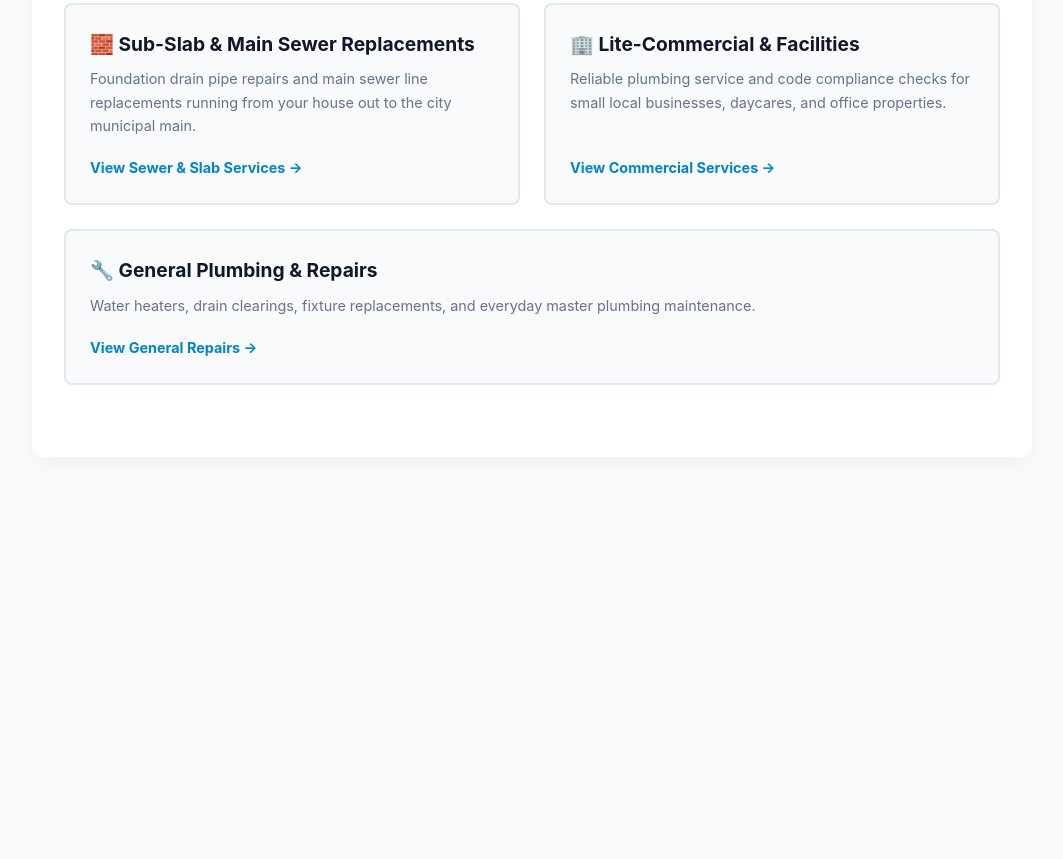
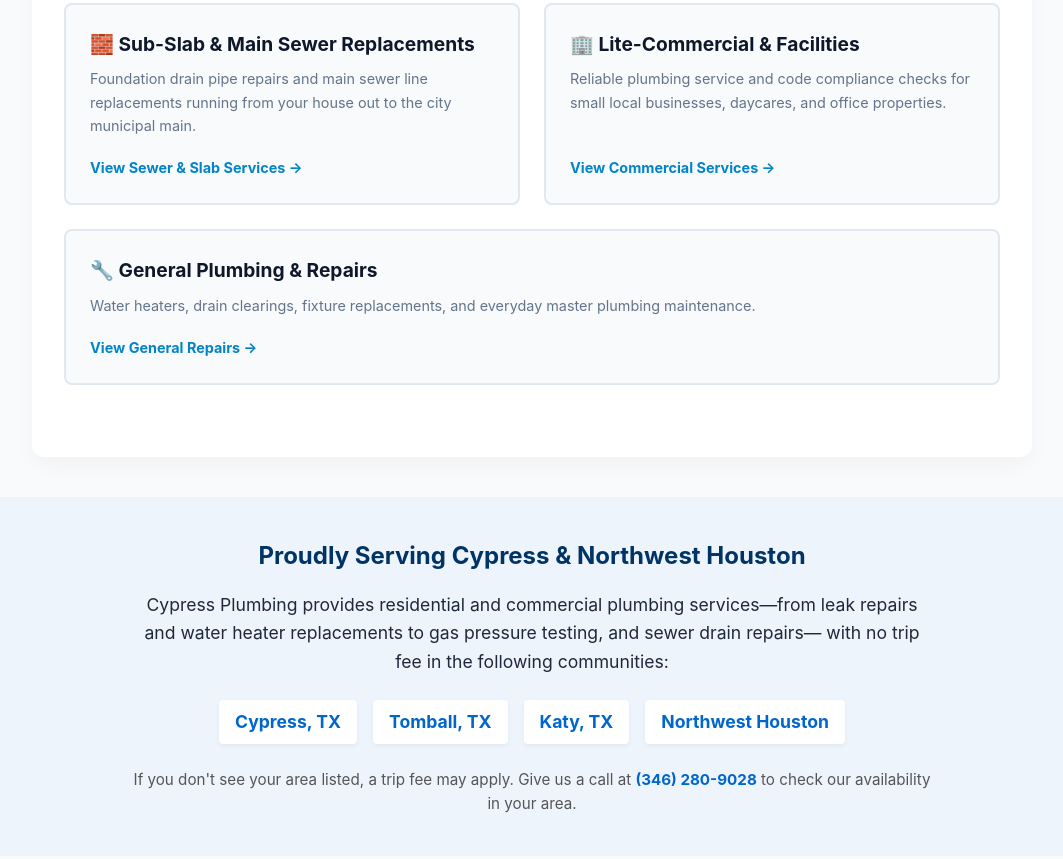
Before and after one commit to filkobg/cypress-plumbing, a plain HTML site: page index.html in a window 1280 px wide. Shown: the part 925-1784 px from the top of the page, without its empty margins (108-1171 px from the left). Before the commit the page ends 1422 px from the top, so only its background shows below. Drawn offline with Linux system fonts and the light colour scheme.

Commit message:
Add SEO service areas section for Cypress, Tomball, Katy, and NW Houston

```diff
--- a/index.html
+++ b/index.html
@@ -235,5 +235,24 @@
   }
 }
 </script>
+<section class="service-areas-section" style="background: #eef4fb; padding: 2.5rem 1rem; margin: 2rem 0; border-radius: 8px;">
+    <div style="max-width: 800px; margin: 0 auto; text-align: center;">
+        <h2 style="color: #003366; margin-bottom: 1rem;">Proudly Serving Cypress & Northwest Houston</h2>
+        <p style="font-size: 1.1rem; line-height: 1.6; margin-bottom: 1.5rem;">
+            Cypress Plumbing provides residential and commercial plumbing services—from leak repairs and water heater replacements to gas pressure testing, and sewer drain repairs— with no trip fee in the following communities:
+        </p>
+
+        <div style="display: flex; flex-wrap: wrap; justify-content: center; gap: 1rem; font-weight: bold; font-size: 1.1rem; color: #0066cc;">
+            <span style="background: white; padding: 0.5rem 1rem; border-radius: 4px; box-shadow: 0 2px 5px rgba(0,0,0,0.05);"> Cypress, TX</span>
+            <span style="background: white; padding: 0.5rem 1rem; border-radius: 4px; box-shadow: 0 2px 5px rgba(0,0,0,0.05);"> Tomball, TX</span>
+            <span style="background: white; padding: 0.5rem 1rem; border-radius: 4px; box-shadow: 0 2px 5px rgba(0,0,0,0.05);"> Katy, TX</span>
+            <span style="background: white; padding: 0.5rem 1rem; border-radius: 4px; box-shadow: 0 2px 5px rgba(0,0,0,0.05);"> Northwest Houston</span>
+        </div>
+
+        <p style="margin-top: 1.5rem; font-size: 0.95rem; color: #555;">
+            If you don't see your area listed, a trip fee may apply. Give us a call at <a href="tel:3462809028" style="color: #0066cc; text-decoration: none; font-weight: bold;">(346) 280-9028</a> to check our availability in your area.
+        </p>
+    </div>
+</section>
 </body>
 </html>
```
